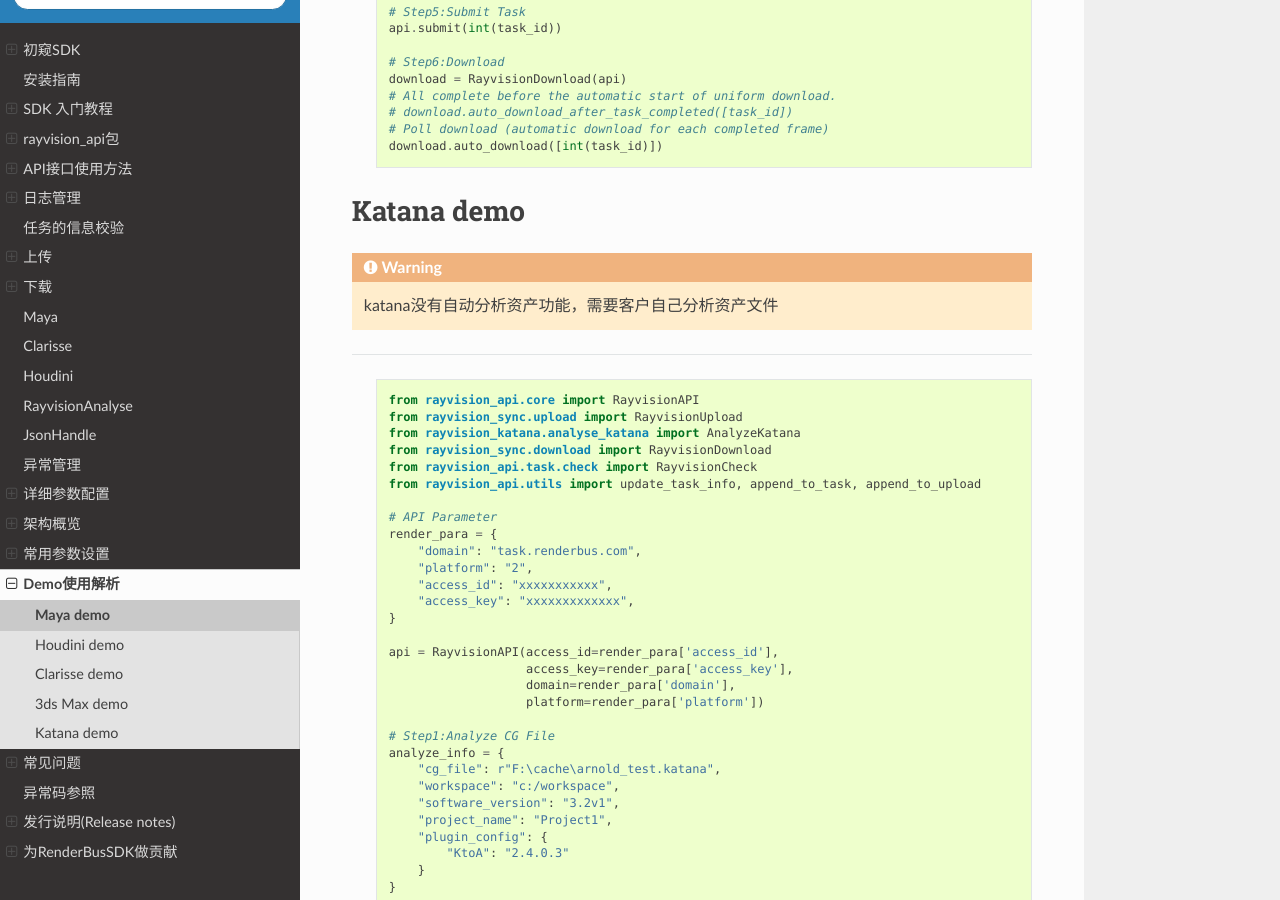
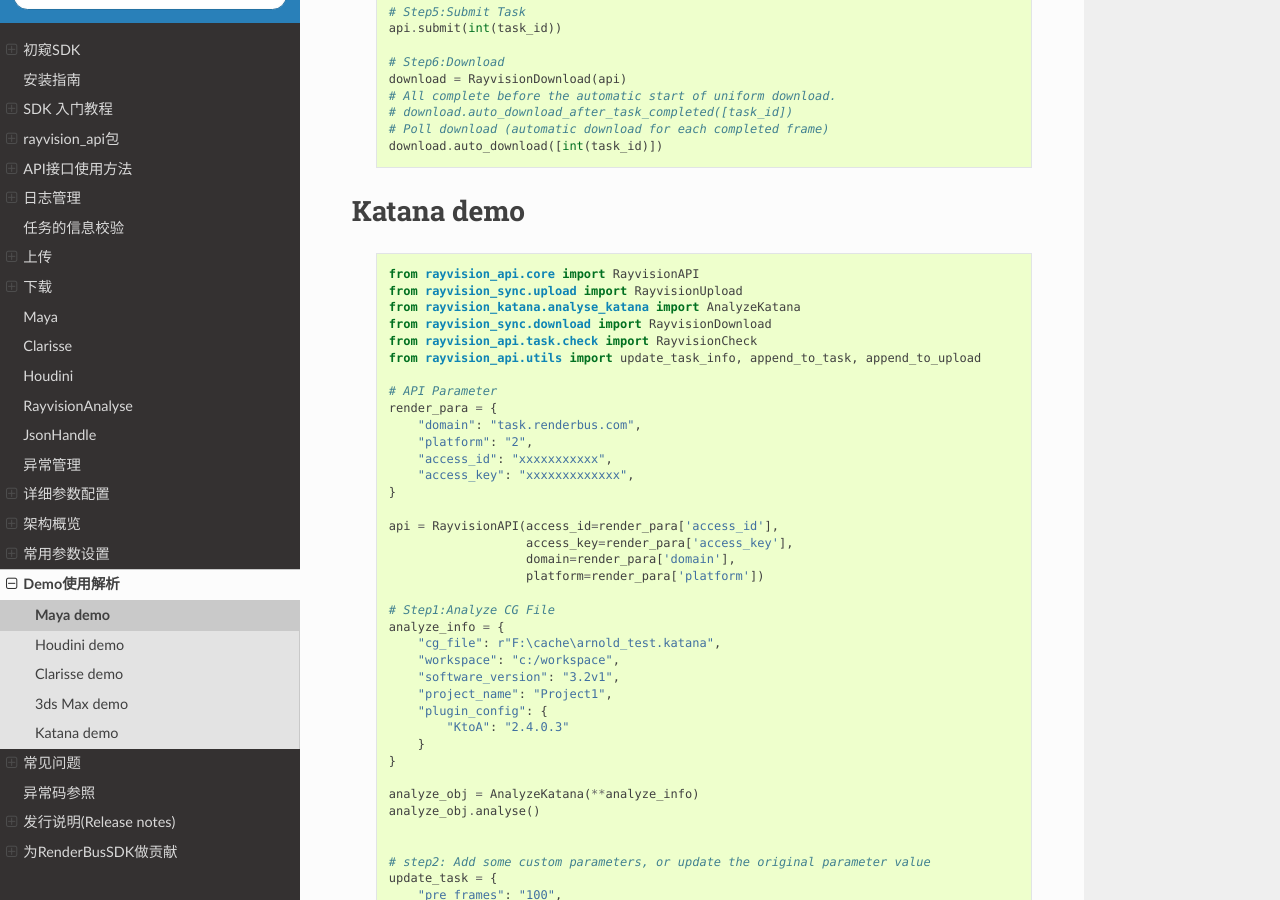
Before and after one commit to renderbus/docs_sdk, a Sphinx documentation site: the page built from docs/render/demo/demo.rst, in a window 1280 px wide and 900 px high, scrolled down 6235 px. Built offline with Sphinx 7.4.7 and the Read the Docs theme 2.0.0, drawn with Linux system fonts in a browser that asks for light colours.

Commit message:
feat: Support katana automatic analysis

```diff
--- a/docs/render/demo/demo.rst
+++ b/docs/render/demo/demo.rst
@@ -378,11 +378,6 @@
 Katana demo
 ------------
 
-.. warning::
-   katana没有自动分析资产功能，需要客户自己分析资产文件
-
-------------
-
  ::
 
     from rayvision_api.core import RayvisionAPI
```
